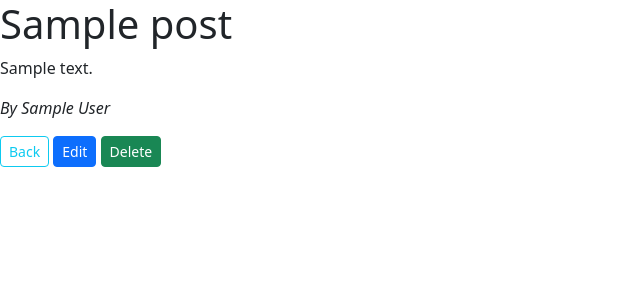
After one commit to jonscon/Unit-24-SQLAlc, a Flask app: page /posts/1 in a window 1280 px wide. The commit adds this page. Shown: the top 300 px of the page, without its empty margins (0-640 px from the left). Run offline with Flask 3, Linux system fonts and the light colour scheme; tables that the repository leaves empty hold one stand-in row (values such as "Sample post"); some libraries are stand-ins or nearby versions.

Commit message:
adding part 2 solution

```diff
--- a/app.py
+++ b/app.py
@@ -2,7 +2,7 @@
 
 from flask import Flask, request, redirect, render_template, flash, session
 from flask_debugtoolbar import DebugToolbarExtension
-from models import db, connect_db, User
+from models import db, connect_db, User, Post
 
 app = Flask(__name__)
 app.config['SQLALCHEMY_DATABASE_URI'] = 'postgresql:///blogly'
@@ -34,7 +34,7 @@ def show_users():
 def add_user_form():
     """Create a new user and submit form."""
 
-    return render_template("form.html")
+    return render_template("user_form.html")
 
 @app.route("/users/new", methods=["POST"])
 def create_user():
@@ -53,7 +53,7 @@ def create_user():
 def show_user(user_id):
     """Show details about a single user."""
     user = User.query.get_or_404(user_id)
-    return render_template("detail.html", user=user)
+    return render_template("user_detail.html", user=user)
 
 @app.route("/users/<int:user_id>/edit")
 def edit_user_page(user_id):
@@ -61,7 +61,7 @@ def edit_user_page(user_id):
 
     user = User.query.get(user_id)
 
-    return render_template("edit.html", user=user)
+    return render_template("user_edit.html", user=user)
 
 @app.route("/users/<int:user_id>/edit", methods=["POST"])
 def edit_user(user_id):
@@ -86,3 +86,64 @@ def delete_user(user_id):
     db.session.commit()
 
     return redirect("/users")
+
+@app.route("/users/<int:user_id>/posts/new")
+def add_post_form(user_id):
+    """Show form to add post for the user."""
+
+    user = User.query.get(user_id)
+
+    return render_template("add_post.html", user=user)
+
+@app.route("/users/<int:user_id>/posts/new", methods=["POST"])
+def add_post(user_id):
+    """POST method to add post for the user."""
+
+    title = request.form["title"]
+    content = request.form["content"]
+
+    new_post = Post(title=title, content=content, user_id=user_id)
+    db.session.add(new_post)
+    db.session.commit()
+
+    return redirect(f"/users/{user_id}")
+
+@app.route("/posts/<int:post_id>")
+def show_post(post_id):
+    """Show post details."""
+
+    post = Post.query.get(post_id)
+
+    return render_template("post_detail.html", post=post)
+
+@app.route("/posts/<int:post_id>/edit")
+def edit_post_form(post_id):
+    """Form to edit post details."""
+
+    post = Post.query.get(post_id)
+
+    return render_template("post_edit.html", post=post)
+
+@app.route("/posts/<int:post_id>/edit", methods=["POST"])
+def edit_post(post_id):
+    """POST method to edit post details."""
+
+    post = Post.query.get(post_id)
+    post.title = request.form["title"]
+    post.content = request.form["content"]
+
+    db.session.add(post)
+    db.session.commit()
+
+    return redirect(f"/posts/{post.id}")
+
+@app.route("/posts/<int:post_id>/delete", methods=["POST"])
+def delete_post(post_id):
+    """Delete post."""
+
+    user_id = Post.query.get(post_id).user_id
+    Post.query.filter_by(id=post_id).delete()
+
+    db.session.commit()
+
+    return redirect(f"/users/{user_id}")
--- /dev/null
+++ b/templates/post_detail.html
@@ -0,0 +1,23 @@
+{% extends "base.html" %}
+{% block title %}{% endblock %}
+{% block content %}
+<h1>{{post.title}}</h1>
+<div>
+    <p>{{post.content}}</p>
+    <p><i>By {{post.user.first_name}} {{post.user.last_name}}</i></p>
+</div>
+<form>
+    <button class="btn btn-sm btn-outline-info"
+    formaction="/users/{{post.user_id}}"
+    formmethod="GET">Back</button>
+    <button class="btn btn-sm btn-primary"
+    formaction="/posts/{{post.id}}/edit"
+    formmethod="GET">Edit</button>
+    <button class="btn btn-sm btn-success"
+    formaction="/posts/{{post.id}}/delete"
+    formmethod="POST">Delete</button>
+
+</form>
+
+
+{% endblock %}
```
Also changed, not shown: models.py (+31 -3 lines), seed.py (added, +15 -0 lines), templates/add_post.html (added, +18 -0 lines), templates/detail.html (deleted, +0 -11 lines), templates/post_edit.html (added, +19 -0 lines), templates/user_detail.html (added, +28 -0 lines), templates/user_edit.html (renamed from templates/edit.html, +9 -3 lines), templates/user_form.html (renamed from templates/form.html, +6 -1 lines), test_flask.py (+33 -2 lines).
